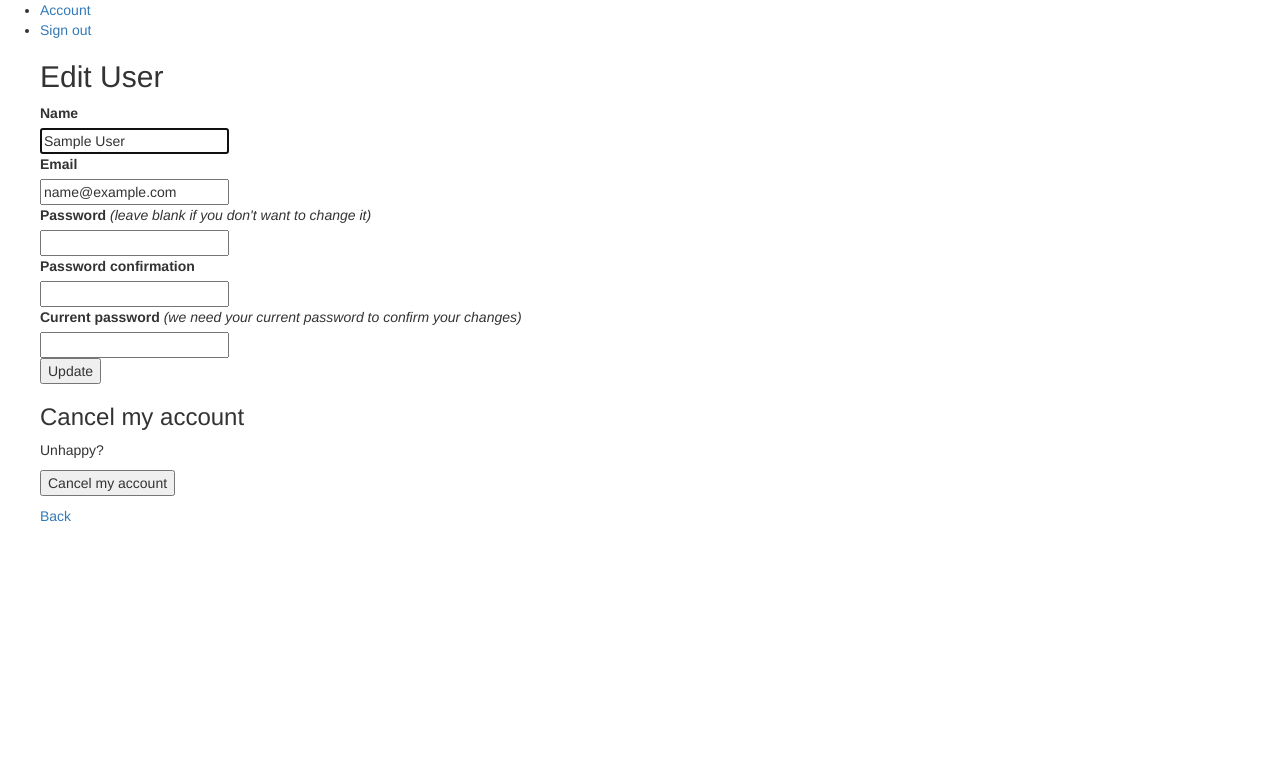
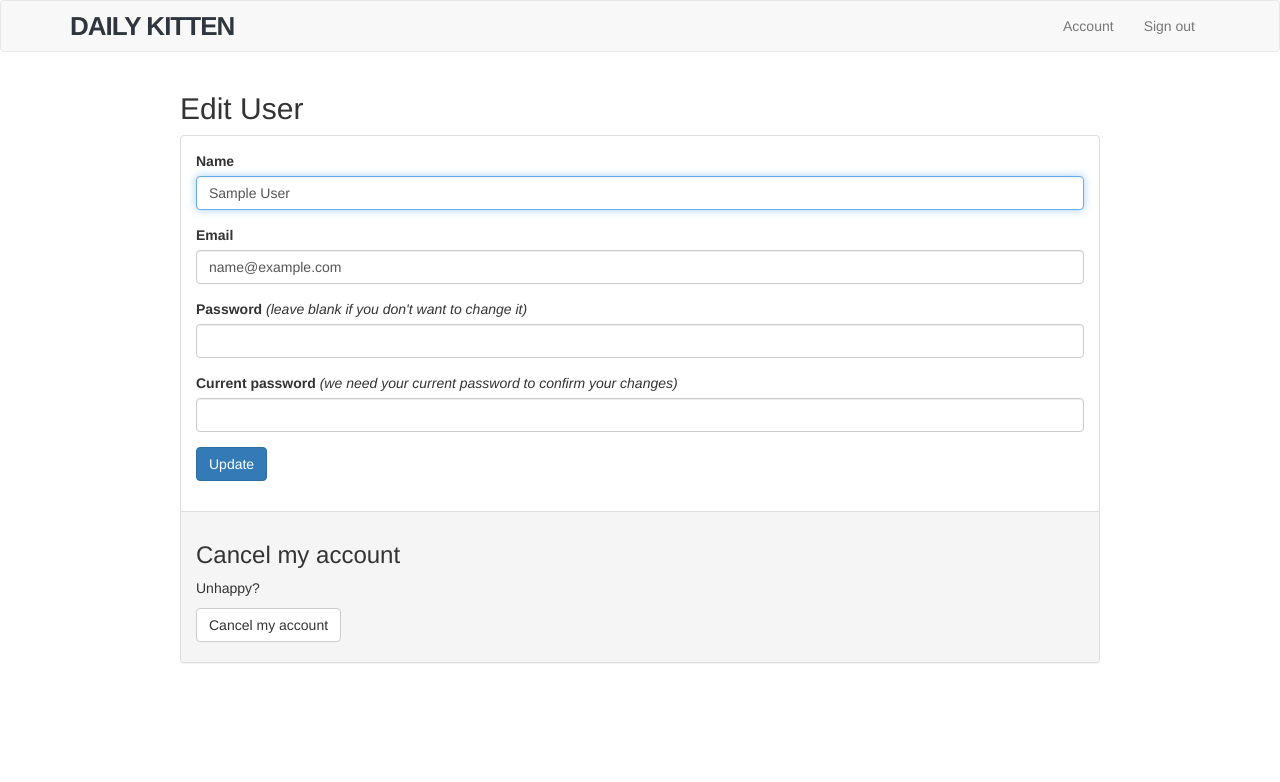
Before and after one commit to MengjueW/daily-kitten, a Rails app: page /users/edit in a window 1280 px wide. Shown: the top 782 px of the page. Run offline with Rails 7, Linux system fonts and the light colour scheme; the visitor is signed in with stand-in values (Sample User, id 1); style sheets or scripts are compiled from the project's sources; some libraries are stand-ins or nearby versions.

Commit message:
Add bootstrap layout, change link index page

```diff
--- a/app/app/assets/stylesheets/application.css.scss
+++ b/app/app/assets/stylesheets/application.css.scss
@@ -3,7 +3,7 @@
  * listed below.
  *
  * Any CSS and SCSS file within this directory, lib/assets/stylesheets, vendor/assets/stylesheets,
- * or any plugin's vendor/assets/stylesheets directory can be referenced here using a relative path.
+ * or vendor/assets/stylesheets of plugins, if any, can be referenced here using a relative path.
  *
  * You're free to add application-wide styles to this file and they'll appear at the bottom of the
  * compiled file so the styles you add here take precedence over styles defined in any styles
@@ -16,3 +16,43 @@
 
 @import "bootstrap-sprockets";
 @import "bootstrap";
+
+#logo {
+    font-size: 26px;
+    font-weight: 700;
+    text-transform: uppercase;
+    letter-spacing: -1px;
+    padding: 15px 0;
+    a {
+        color: #2F363E;
+    }
+}
+
+#main_content {
+    #content {
+        float: none;
+    }
+    padding-bottom: 100px;
+    .link {
+        padding: 2em 1em;
+        border-bottom: 1px solid #e9e9e9;
+        .title {
+
+            a {
+                color: #FF4500;
+            }
+        }
+    }
+    .comments_title {
+        margin-top: 2em;
+    }
+    #comments {
+        .comment {
+            padding: 1em 0;
+            border-top: 1px solid #E9E9E9;
+            .lead {
+                margin-bottom: 0;
+            }
+        }
+    }
+}
--- a/app/app/views/devise/registrations/edit.html.erb
+++ b/app/app/views/devise/registrations/edit.html.erb
@@ -3,42 +3,43 @@
 <%= form_for(resource, as: resource_name, url: registration_path(resource_name), html: { method: :put }) do |f| %>
   <%= devise_error_messages! %>
 
-  <div class="field">
-    <%= f.label :name %><br />
-    <%= f.text_field :name, autofocus: true %>
+  <div class="panel panel-default">
+    <div class="panel-body">
+
+      <div class="form-inputs">
+
+      <div class="form-group">
+        <%= f.label :name %>
+        <%= f.text_field :name, class: "form-control", :autofocus => true %>
       </div>
 
-  <div class="field">
-    <%= f.label :email %><br />
-    <%= f.email_field :email, autofocus: true %>
+      <div class="form-group">
+        <%= f.label :email %>
+        <%= f.email_field :email, class: "form-control", :autofocus => true %>
       </div>
 
-  <% if devise_mapping.confirmable? && resource.pending_reconfirmation? %>
-    <div>Currently waiting confirmation for: <%= resource.unconfirmed_email %></div>
-  <% end %>
-
-  <div class="field">
-    <%= f.label :password %> <i>(leave blank if you don't want to change it)</i><br />
-    <%= f.password_field :password, autocomplete: "off" %>
+      <div class="form-group">
+        <%= f.label :password %> <i>(leave blank if you don't want to change it)</i>
+        <%= f.password_field :password, class: "form-control", :autocomplete => "off" %>
       </div>
 
-  <div class="field">
-    <%= f.label :password_confirmation %><br />
-    <%= f.password_field :password_confirmation, autocomplete: "off" %>
+      <div class="form-group">
+        <%= f.label :current_password %> <i>(we need your current password to confirm your changes)</i>
+        <%= f.password_field :current_password, class: "form-control" %>
       </div>
 
-  <div class="field">
-    <%= f.label :current_password %> <i>(we need your current password to confirm your changes)</i><br />
-    <%= f.password_field :current_password, autocomplete: "off" %>
       </div>
 
-  <div class="actions">
-    <%= f.submit "Update" %>
+      <div class="form-group">
+        <%= f.submit "Update", class: "btn btn-primary" %>
       </div>
+
     <% end %>
+  </div>
+  <div class="panel-footer">
 
     <h3>Cancel my account</h3>
 
-<p>Unhappy? <%= button_to "Cancel my account", registration_path(resource_name), data: { confirm: "Are you sure?" }, method: :delete %></p>
+    <p>Unhappy? <%= button_to "Cancel my account", registration_path(resource_name), data: { confirm: "Are you sure?" }, method: :delete, class: "btn btn-default" %></p>
 
-<%= link_to "Back", :back %>
+  </div>
--- a/app/app/views/layouts/application.html.erb
+++ b/app/app/views/layouts/application.html.erb
@@ -1,29 +1,42 @@
 <!DOCTYPE html>
 <html>
 <head>
-  <title>App</title>
+  <title>Daily Kitten</title>
   <%= stylesheet_link_tag    'application', media: 'all', 'data-turbolinks-track' => true %>
   <%= javascript_include_tag 'application', 'data-turbolinks-track' => true %>
   <%= csrf_meta_tags %>
 </head>
 <body>
+  <header class="navbar navbar-default" role="navigation">
+    <div class="navbar-inner">
+      <div class="container">
+        <div id="logo" class="navbar-brand"><%= link_to "Daily Kitten", root_path %></div>
+        <nav class="collapse navbar-collapse navbar-ex1-collapse">
+          <% if user_signed_in? -%>
+            <ul class="nav navbar-nav navbar-right">
+              <li><%= link_to 'Account', edit_user_registration_path %></li>
+              <li><%= link_to 'Sign out', destroy_user_session_path, :method => :delete %></li>
+            </ul>
+          <% else -%>
+            <ul class="nav navbar-nav pull-right">
+              <li><%= link_to 'Sign up', new_user_registration_path %></li>
+              <li><%= link_to 'Sign in', new_user_session_path %></li>
+            </ul>
+          <% end -%>
+        </nav>
+      </div>
+    </div>
+  </header>
 
-  <% flash.each do |name, msg| %>
-    <%= content_tag(:div, msg, class: "alert alert-info") %>
-  <% end %>
+  <div id="main_content" class="container">
+    <% flash.each do |name, msg| %>
+      <%= content_tag(:div, msg, class: "alert alert-info") %>
+    <% end %>
 
-  <% if user_signed_in? %>
-    <ul>
-        <li><%= link_to "Account", edit_user_registration_path %></li>
-        <li><%= link_to "Sign out", destroy_user_session_path, :method => :delete %></li>
-    </ul>
-    <ul>
-  <% else %>
-      <li><%= link_to "Sign up", new_user_registration_path %></li>
-      <li><%= link_to "Sign in", new_user_session_path %></li>
-    </ul>
-  <% end %>
-<%= yield %>
-
+      <div id="content" class="col-md-10 center-block">
+        <%= yield %>
+      </div>
+    </div>
+  </div>
 </body>
 </html>
--- a/app/app/views/links/edit.html.erb
+++ b/app/app/views/links/edit.html.erb
@@ -1,4 +1,4 @@
-<h1>Editing Link</h1>
+<h1>Editing link</h1>
 
 <%= render 'form' %>
 
```
Also changed, not shown: app/app/views/devise/registrations/new.html.erb (+13 -16 lines), app/app/views/devise/sessions/new.html.erb (+16 -15 lines), app/app/views/links/index.html.erb (+9 -28 lines), app/app/views/links/show.html.erb (+22 -12 lines). Lines whose indentation alone changed are shown as unchanged.
